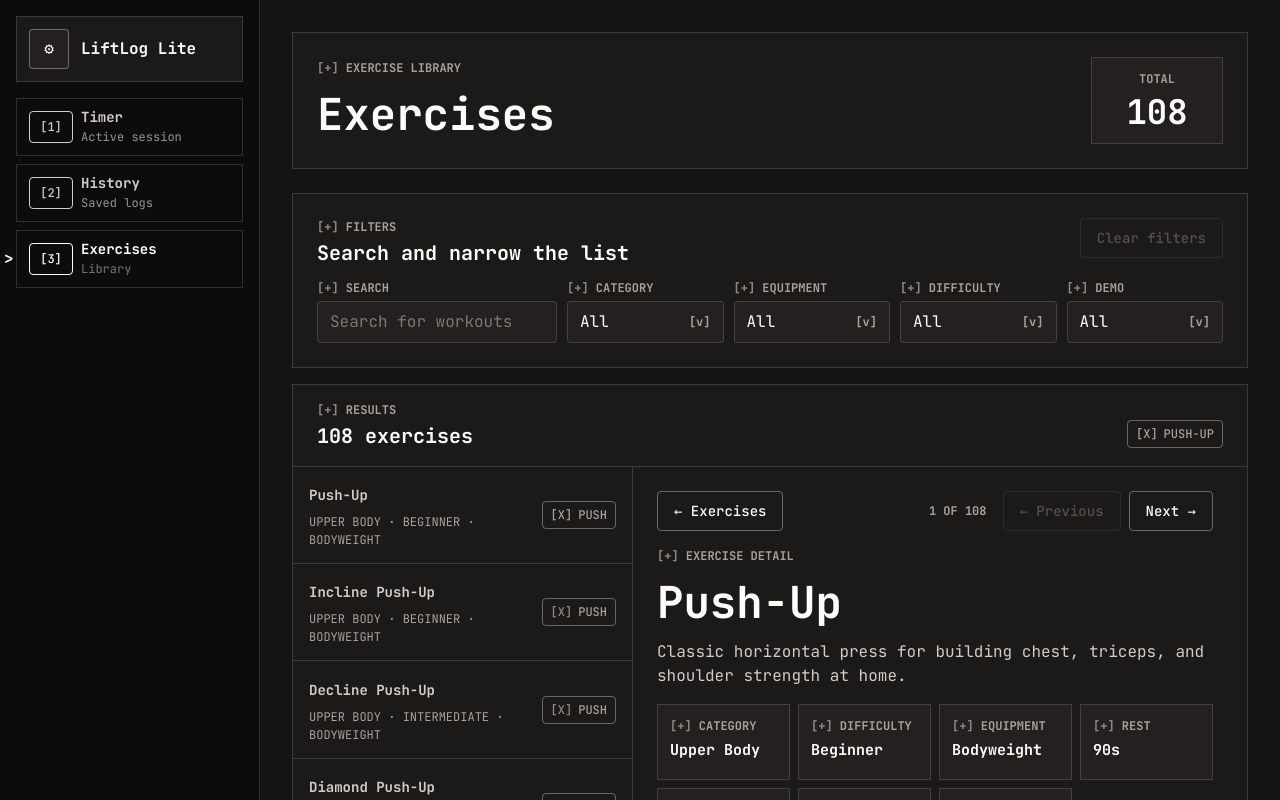
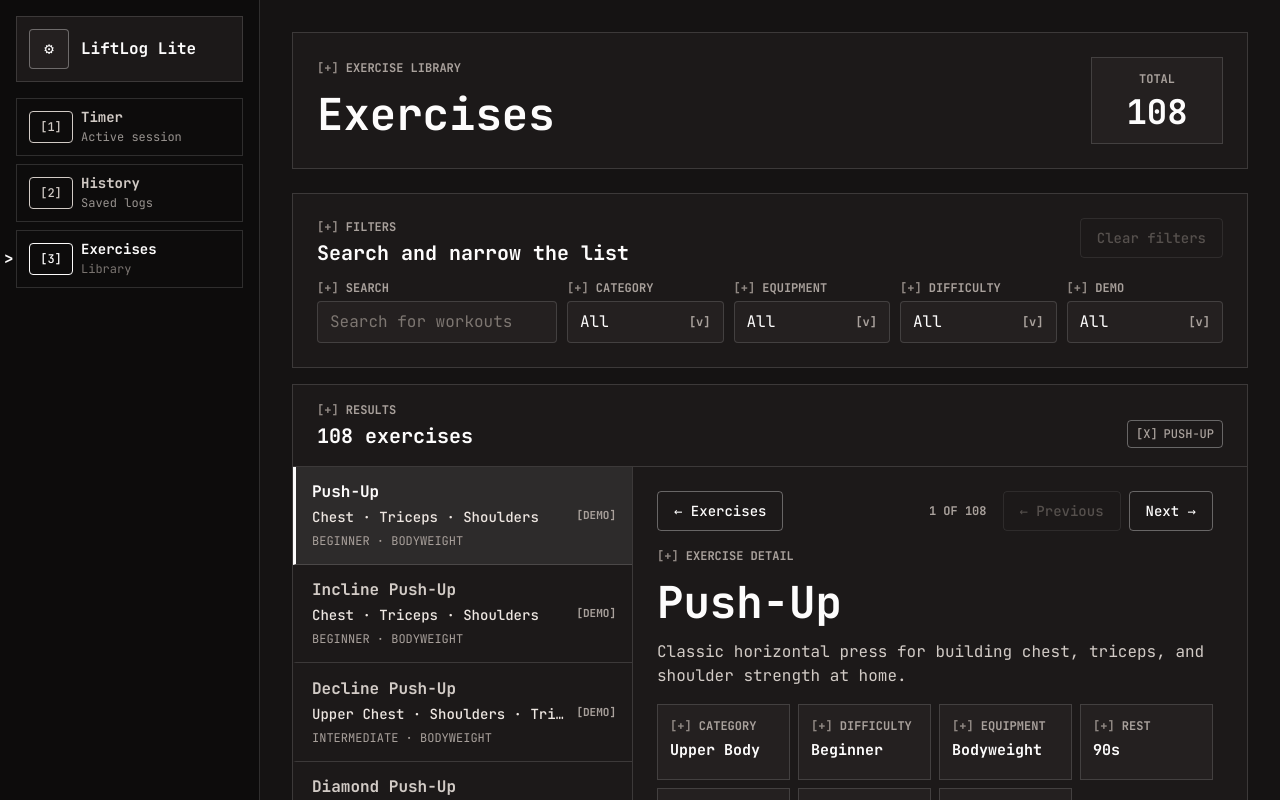
Before and after one commit to TommyMoonn/workout-session-tracker, a React (Vite) app: page /exercises in a window 1280 px wide. Shown: the top 800 px of the page. Built offline with nearby package versions, Linux system fonts and the light colour scheme.

Commit message:
style: improve exercise list scanability

```diff
--- a/src/features/exercises/components/ExerciseList.jsx
+++ b/src/features/exercises/components/ExerciseList.jsx
@@ -1,5 +1,5 @@
 import { forwardRef } from "react";
-import { Button, EmptyBlock, MarkedPill } from "../../../components/ui";
+import { Button, EmptyBlock } from "../../../components/ui";
 import { cx } from "../../../lib/cx";
 import { ui } from "../../../styles";
 
@@ -26,6 +26,7 @@
       ) : (
         exercises.map((exercise) => {
           const isSelected = selectedExercise?.id === exercise.id;
+          const targetMuscles = (exercise.primaryMuscles ?? []).join(" · ");
 
           return (
             <button
@@ -33,15 +34,24 @@
               type="button"
               aria-current={isSelected ? "true" : undefined}
               onClick={() => onSelectExercise(exercise.id)}
-              className={cx(ui.exerciseRow, isSelected && ui.rowSelected)}
+              className={cx(ui.exerciseRow, isSelected && ui.exerciseRowSelected)}
             >
               <div className="min-w-0">
-                <p className={ui.rowTitle}>{exercise.name}</p>
-                <p className={cx(ui.rowMeta, isSelected && ui.rowMetaSelected)}>
-                  {exercise.category} · {exercise.difficulty} · {exercise.normalizedEquipment}
+                <p className={ui.exerciseRowTitle}>{exercise.name}</p>
+                <p className={ui.exerciseRowMuscles}>
+                  {targetMuscles || "Target muscles not listed"}
+                </p>
+                <p className={ui.exerciseRowMeta}>
+                  {exercise.difficulty} · {exercise.normalizedEquipment}
                 </p>
               </div>
-              <MarkedPill selected={isSelected}>{exercise.movementType}</MarkedPill>
+              {exercise.hasDemo && (
+                <span className={ui.exerciseRowSignals}>
+                  <span className={ui.exerciseDemoIndicator} aria-label="Demo video available">
+                    [demo]
+                  </span>
+                </span>
+              )}
             </button>
           );
         })
--- a/src/styles/exercise.js
+++ b/src/styles/exercise.js
@@ -10,7 +10,13 @@
   selectedExercisePill: "mb-0.5 max-w-[min(420px,50%)] shrink min-[761px]:ml-auto [&>span:last-child]:truncate max-[760px]:max-w-full",
   exerciseBrowserBody: "grid h-[clamp(560px,calc(100vh-220px),760px)] min-h-0 grid-cols-[minmax(340px,0.55fr)_minmax(0,1fr)] items-stretch overflow-hidden max-[1120px]:h-auto max-[1120px]:overflow-visible max-[1120px]:grid-cols-1",
   exerciseList: "grid h-full max-h-full min-h-0 content-start self-stretch overflow-y-scroll overscroll-contain border-r border-[var(--oc-hairline)] max-[1120px]:max-h-[430px] max-[1120px]:border-r-0 max-[1120px]:border-b max-[760px]:max-h-[320px]",
-  exerciseRow: "grid w-full grid-cols-[minmax(0,1fr)_auto] items-center gap-3 border-0 border-b border-[var(--oc-hairline)] bg-transparent px-4 py-3.5 text-left text-[var(--oc-body)] transition-colors hover:bg-[var(--oc-surface-soft)] hover:text-[var(--oc-ink)] focus-visible:outline focus-visible:outline-2 focus-visible:outline-offset-[-2px] focus-visible:outline-[var(--oc-accent)] max-[760px]:p-3 [contain:layout_paint_style] [content-visibility:auto] [contain-intrinsic-size:88px]",
+  exerciseRow: "grid w-full grid-cols-[minmax(0,1fr)_auto] items-center gap-3 border-0 border-b border-l-[3px] border-[var(--oc-hairline)] border-l-transparent bg-transparent px-4 py-3.5 text-left text-[var(--oc-body)] transition-colors hover:bg-[var(--oc-surface-soft)] hover:text-[var(--oc-ink)] focus-visible:outline focus-visible:outline-2 focus-visible:outline-offset-[-2px] focus-visible:outline-[var(--oc-accent)] max-[760px]:gap-2 max-[760px]:px-3 max-[760px]:py-3 [contain:layout_paint_style] [content-visibility:auto] [contain-intrinsic-size:96px]",
+  exerciseRowSelected: "!border-l-[var(--oc-accent)] !bg-[var(--oc-accent-softer)] !text-[var(--oc-ink)]",
+  exerciseRowTitle: "overflow-hidden text-ellipsis whitespace-nowrap text-base font-bold leading-[1.4] text-current",
+  exerciseRowMuscles: "mt-1 overflow-hidden text-ellipsis whitespace-nowrap text-sm font-medium leading-normal text-[var(--oc-ink-soft)]",
+  exerciseRowMeta: "mt-1 overflow-hidden text-ellipsis whitespace-nowrap text-xs uppercase leading-normal text-[var(--oc-muted)]",
+  exerciseRowSignals: "grid shrink-0 justify-items-end gap-1.5",
+  exerciseDemoIndicator: "text-[11px] font-bold uppercase leading-none text-[var(--oc-muted)]",
   exerciseDetailPane: "min-h-0 min-w-0 overflow-y-auto overscroll-contain p-6 [scrollbar-gutter:stable] max-[1120px]:overflow-visible max-[1120px]:p-6 max-[760px]:p-4",
   exerciseDetailToolbar: "mb-4 flex items-center justify-between gap-2 max-[520px]:flex-col max-[520px]:items-stretch",
   exerciseDetailBack: "hidden max-[1120px]:inline-flex max-[520px]:!w-auto max-[520px]:self-start",
```
